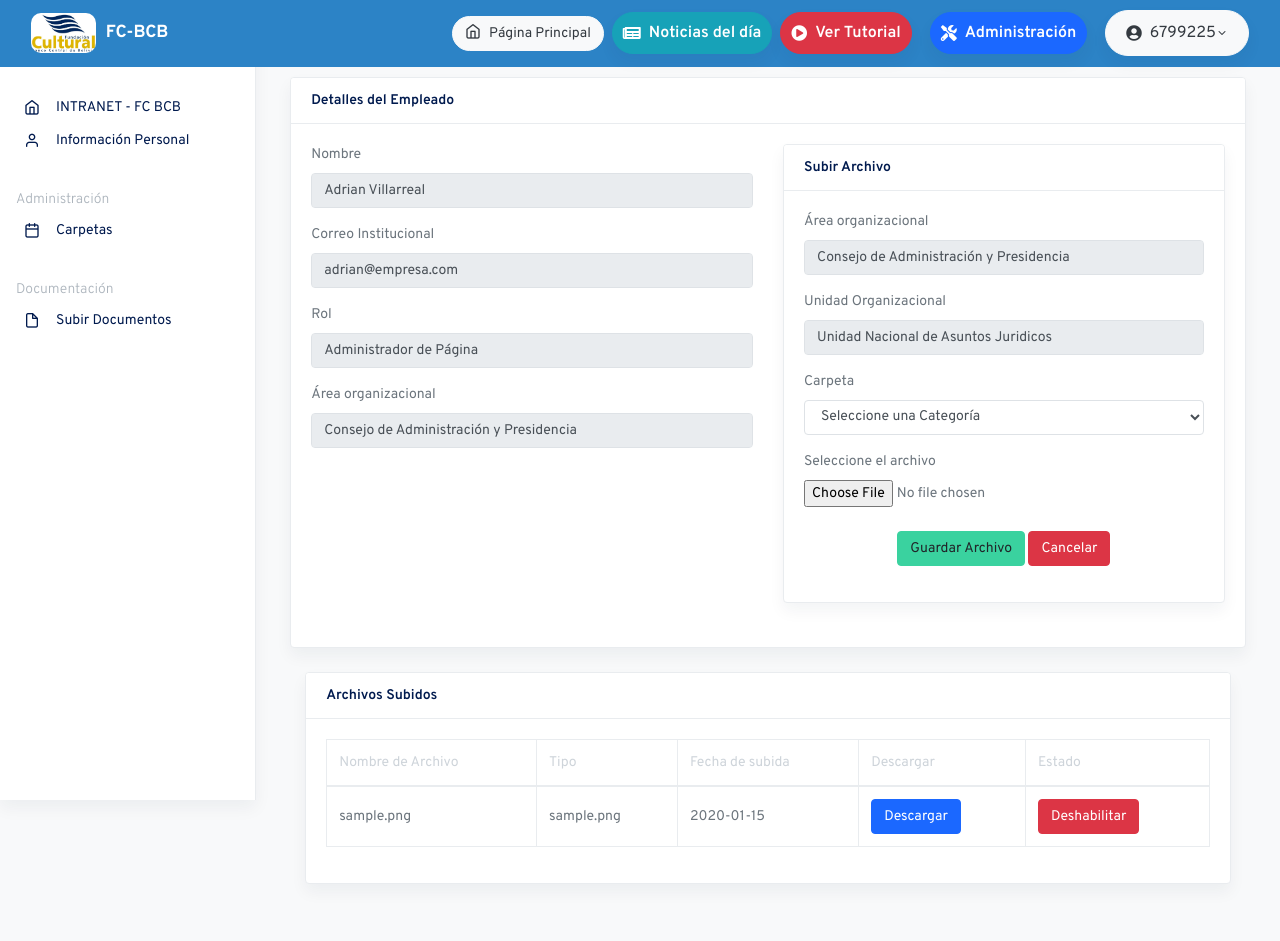
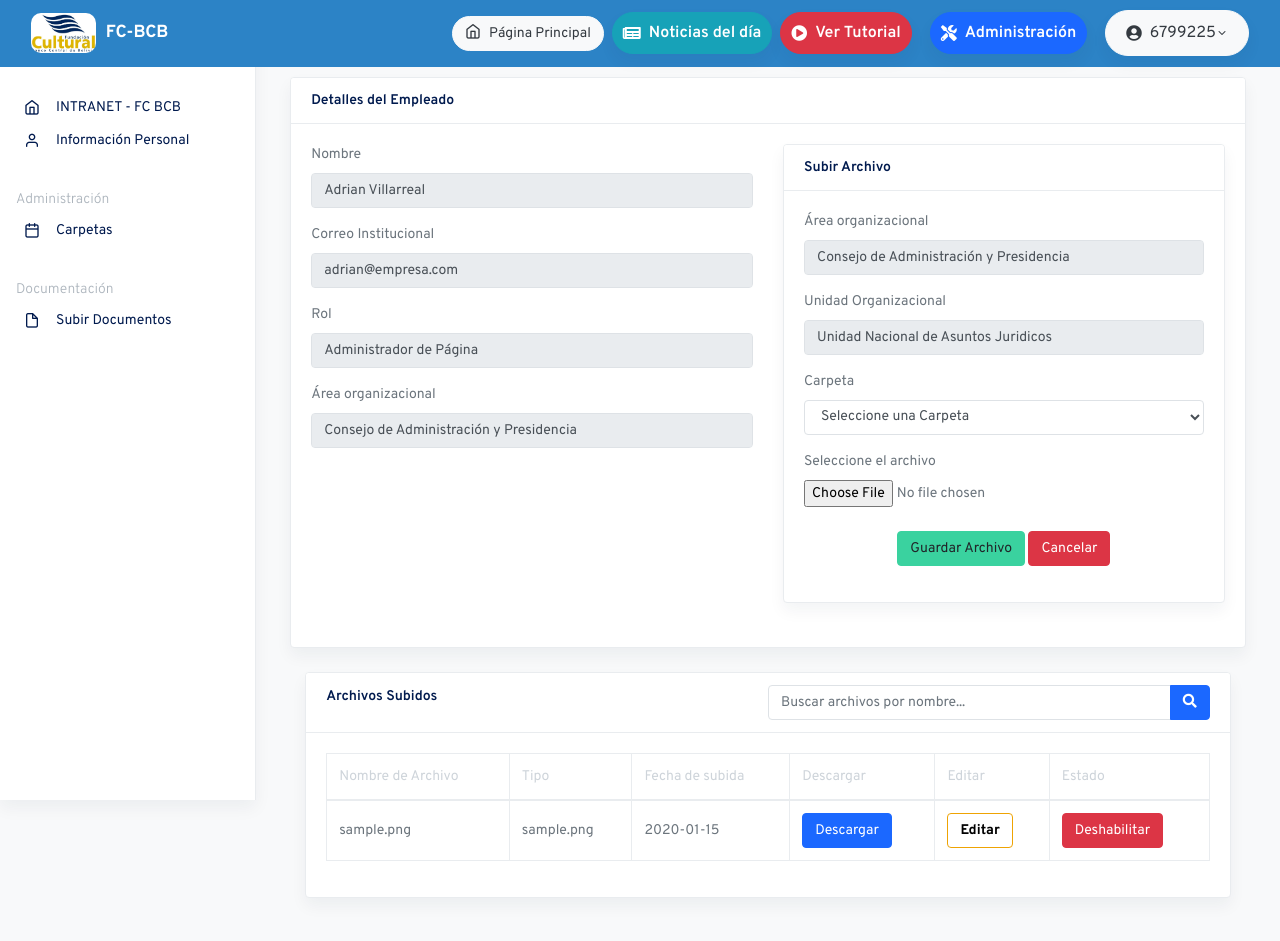
Before and after one commit to jematti/intranet, a PHP site: page /upload_document.php in a window 1280 px wide. Before the commit the page ends 884 px from the top, so only its background shows below. Run offline with PHP 8.4, Linux system fonts and the light colour scheme; a user stored in the database is signed in; data comes from the database, SQL or seed files in the repository; tables that the repository leaves empty hold one stand-in row (values such as "Sample post"); data that the repository does not hold is empty; some web fonts are replaced.

Commit message:
cambios modificación de manejo de archivos

```diff
--- a/upload_document.php
+++ b/upload_document.php
@@ -159,11 +159,21 @@ include_once 'app/complements/header.php';
                     </div>
                 </div>
 
+
                 <!-- Sección de archivos subidos -->
                 <div class="col-12">
                     <div class="card shadow mb-4">
-                        <div class="card-header">
+                        <div class="card-header d-flex justify-content-between align-items-center">
                             <strong class="card-title">Archivos Subidos</strong>
+                            <!-- Barra de búsqueda de archivos -->
+                            <div class="input-group" style="width: 50%;">
+                                <input type="text" id="searchInput" class="form-control" placeholder="Buscar archivos por nombre...">
+                                <div class="input-group-append">
+                                    <button class="btn btn-primary" type="button">
+                                        <i class="fas fa-search"></i>
+                                    </button>
+                                </div>
+                            </div>
                         </div>
                         <div class="card-body">
                             <table id="table" class="table table-bordered">
@@ -173,7 +183,9 @@ include_once 'app/complements/header.php';
                                         <th>Tipo</th>
                                         <th>Fecha de subida</th>
                                         <th>Descargar</th>
+                                        <th>Editar</th>
                                         <th>Estado</th>
+
                                     </tr>
                                 </thead>
                                 <tbody id="file-table-body">
@@ -203,6 +215,12 @@ include_once 'app/complements/header.php';
                                                     </a>
                                                 <?php } ?>
                                             </td>
+                                            <!-- Botón de editar nombre de documento -->
+                                            <td>
+                                                <button class="btn btn-warning"  type="button" onclick="openEditModal(<?php echo $file['store_id']; ?>, '<?php echo $file['filename']; ?>')">
+                                                     Editar
+                                                </button>
+                                            </td>
                                             <!-- Botón de habilitar/deshabilitar -->
                                             <td>
                                                 <?php if ($file['status'] == 1) { ?>
@@ -215,6 +233,7 @@ include_once 'app/complements/header.php';
                                                     </button>
                                                 <?php } ?>
                                             </td>
+
                                         </tr>
                                         <?php } ?>
 
@@ -246,6 +265,31 @@ include_once 'app/complements/header.php';
                 </div>
                 <!-- Fin del modal -->
 
+                <!-- Modal para editar nombre del archivo -->
+                <div class="modal fade" id="editFilenameModal" tabindex="-1" aria-hidden="true">
+                    <div class="modal-dialog modal-dialog-centered">
+                        <div class="modal-content">
+                            <form id="editFilenameForm">
+                                <div class="modal-header">
+                                    <h4 class="modal-title">Editar Nombre del Archivo</h4>
+                                </div>
+                                <div class="modal-body">
+                                    <input type="hidden" id="store_id" name="store_id"> <!-- ID del archivo -->
+                                    <div class="form-group">
+                                        <label for="new_filename">Nuevo Nombre del Archivo</label>
+                                        <input type="text" id="new_filename" name="new_filename" class="form-control" required>
+                                    </div>
+                                </div>
+                                <div class="modal-footer">
+                                    <button type="button" class="btn btn-danger" data-dismiss="modal">Cerrar</button>
+                                    <button type="submit" class="btn btn-success">Guardar Cambios</button>
+                                </div>
+                            </form>
+                        </div>
+                    </div>
+                </div>
+
+
             </div>
         </div>
     </div>
@@ -269,9 +313,9 @@ $(document).ready(function() {
             success: function(response) {
                 var len = response.length;
                 $("#category_id").empty();
-                $("#category_id").append("<option value=''>Seleccione una Categoría</option>");
+                $("#category_id").append("<option value=''>Seleccione una Carpeta</option>");
                 for (var i = 0; i < len; i++) {
-                    if (response[i]['status'] == 1) { // Verificar si la categoría está activa
+                    if (response[i]['status'] == 1) { // Verificar si la carpeta está activa
                         var id = response[i]['category_id'];
                         var name = response[i]['category_name'];
                         $("#category_id").append("<option value='" + id + "'>" + name + "</option>");
@@ -341,6 +385,7 @@ $('#section_id').on('change', function() {
 
 
 <script>
+// Script para la animacion de carga del archivo subido a la intranet
 document.querySelector('form').addEventListener('submit', function (e) {
     e.preventDefault(); // Prevenir el envío predeterminado del formulario
 
@@ -436,3 +481,58 @@ function simpleUpload(form, submitBtn) {
     xhr.send(formData);
 }
 </script>
+
+<script>
+//Editar Nombre del archivo
+// Función para abrir el modal y prellenar los valores actuales
+function openEditModal(storeId, currentFilename) {
+    document.getElementById('store_id').value = storeId; // Asignar el ID del archivo
+    document.getElementById('new_filename').value = currentFilename; // Asignar el nombre actual
+    $('#editFilenameModal').modal('show'); // Mostrar el modal
+}
+
+// Manejar el envío del formulario para editar el nombre del archivo
+document.getElementById('editFilenameForm').addEventListener('submit', function(e) {
+    e.preventDefault();
+
+    const formData = new FormData(this);
+
+    // Enviar la actualización al servidor usando AJAX
+    fetch('update_filename.php', {
+        method: 'POST',
+        body: formData
+    })
+    .then(response => response.text())
+    .then(result => {
+        if (result === 'success') {
+            alert('Nombre del archivo actualizado correctamente.');
+            $('#editFilenameModal').modal('hide');
+            window.location.reload();
+        } else if (result === 'error_file') {
+            alert('Error al renombrar el archivo en el servidor.');
+        } else if (result === 'file_not_found') {
+            alert('El archivo no fue encontrado en el servidor.');
+        } else {
+            alert('Error al actualizar el nombre del archivo.');
+        }
+    })
+    .catch(() => alert('Error al conectar con el servidor.'));
+});
+</script>
+
+<script>
+    // Filtrar archivos en tiempo real
+    document.getElementById('searchInput').addEventListener('input', function () {
+        const searchValue = this.value.toLowerCase();
+        const tableRows = document.querySelectorAll('#file-table-body tr');
+
+        tableRows.forEach(row => {
+            const fileName = row.querySelector('td:nth-child(1)').textContent.toLowerCase();
+            if (fileName.includes(searchValue)) {
+                row.style.display = '';
+            } else {
+                row.style.display = 'none';
+            }
+        });
+    });
+</script>
```
Also changed, not shown: update_filename.php (added, +37 -0 lines).
